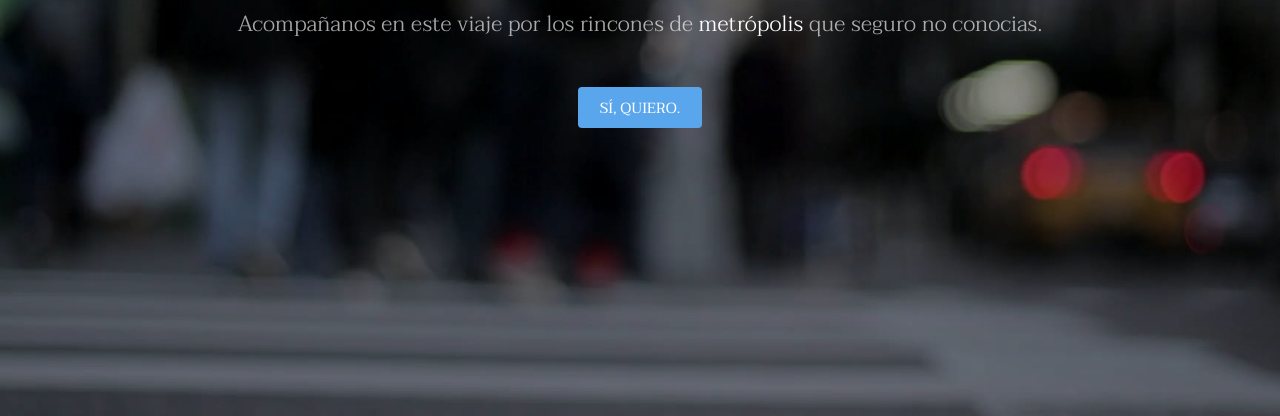
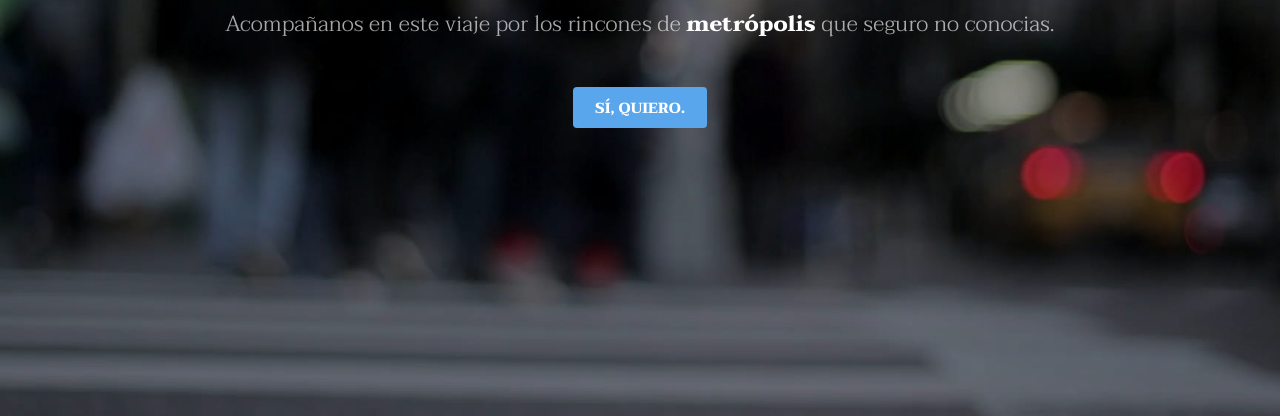
Before and after one commit to josrubfer/REP_04_METROPOLITA, a plain HTML site: page index.html in a window 1280 px wide. Shown: the part 384-800 px from the top of the page. Drawn offline with Linux system fonts and the light colour scheme.

Commit message:
negrita fuerte blanco en la frase de portada por JUAN

```diff
--- a/assets/css/main.css
+++ b/assets/css/main.css
@@ -4228,3 +4228,4 @@
 
 		}
 #three, #four, #footer section {display: none}
+#banner a {color: white; font-weight: 900; !important}
```
